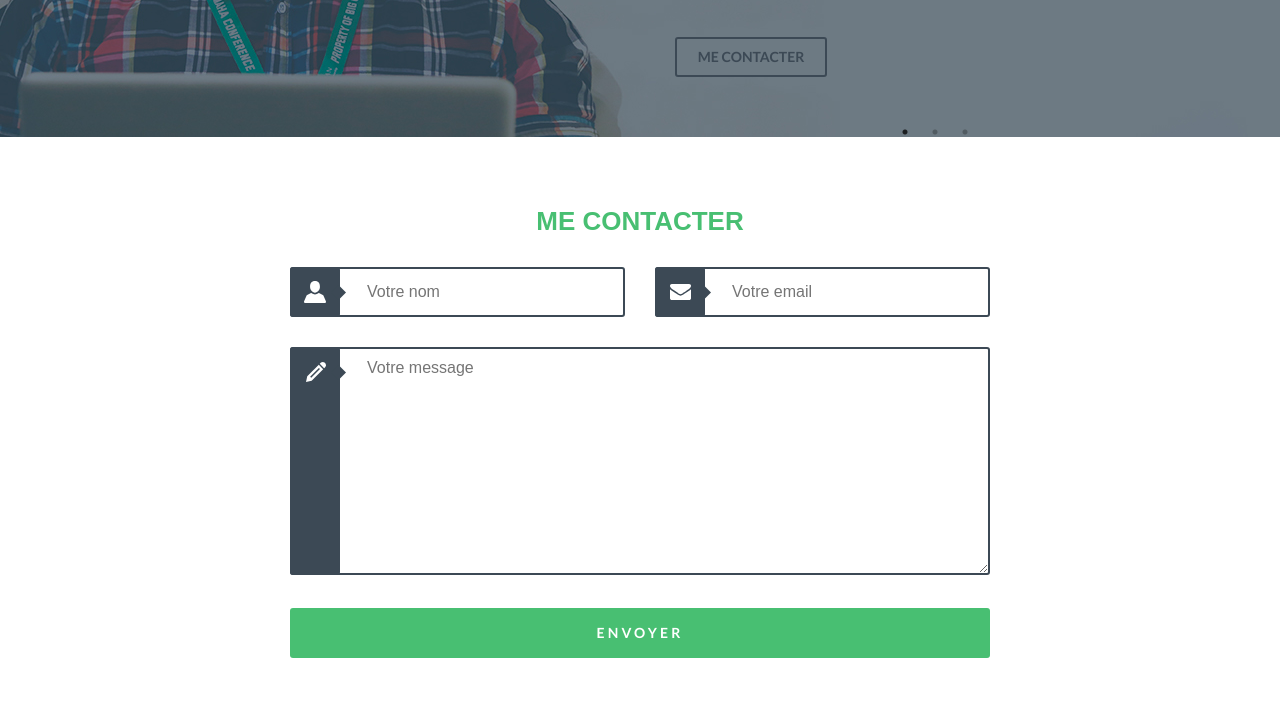
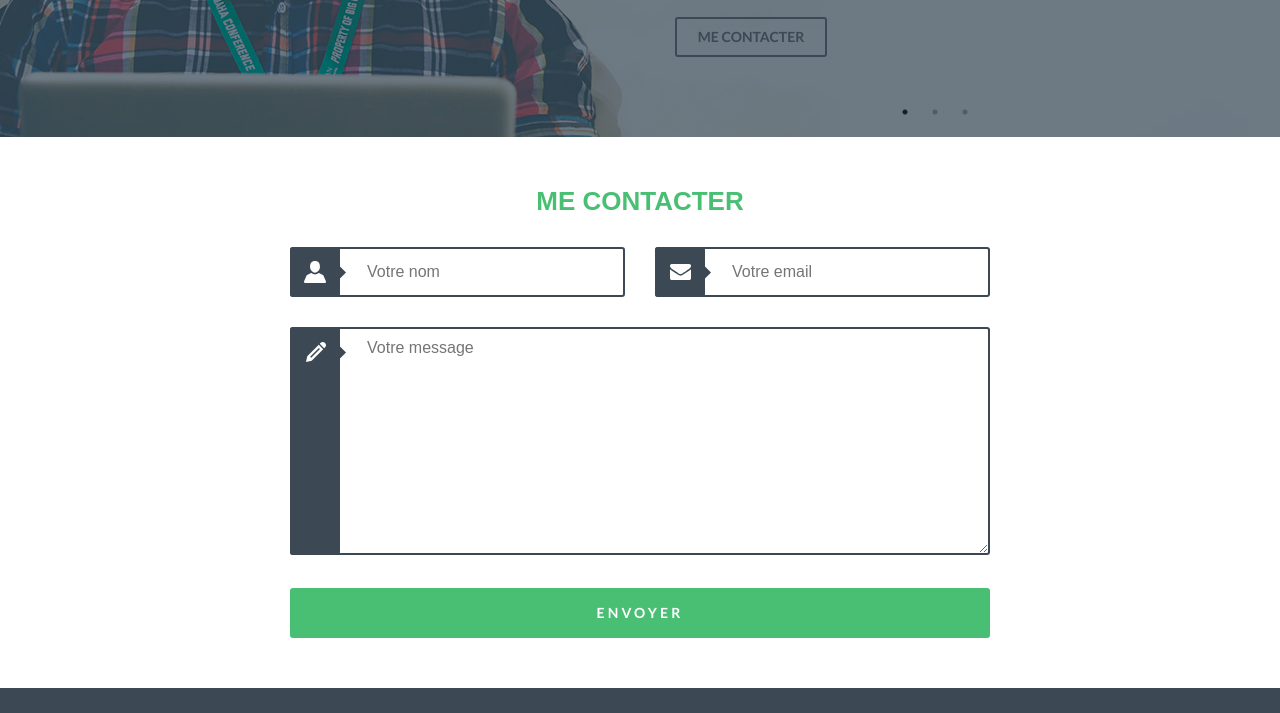
Before and after one commit to turchak/hw-foliac, a plain HTML site: page index.html in a window 1280 px wide. Shown: the part 2087-2800 px from the top of the page. Drawn offline with nearby package versions, Linux system fonts and the light colour scheme.

Commit message:
fixed padding in css

```diff
--- a/assets/css/main.css
+++ b/assets/css/main.css
@@ -9,7 +9,7 @@ body {
 .container {
   max-width: 1180px;
   margin: 0 auto;
-  padding: 20px; }
+  padding: 0 20px; }
 
 a {
   text-decoration: none; }
```
Also changed, not shown: 1 other file.
